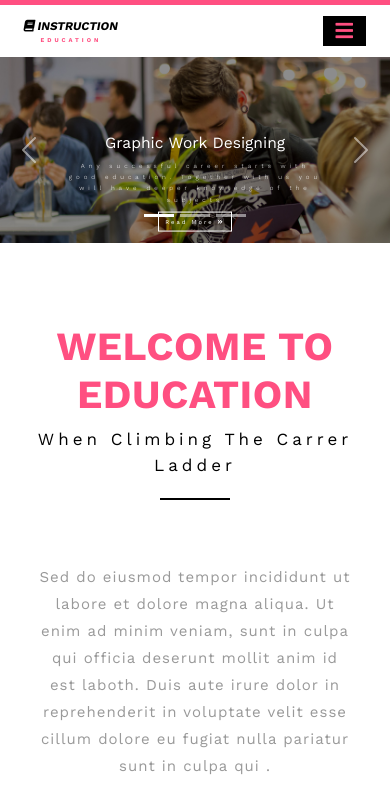
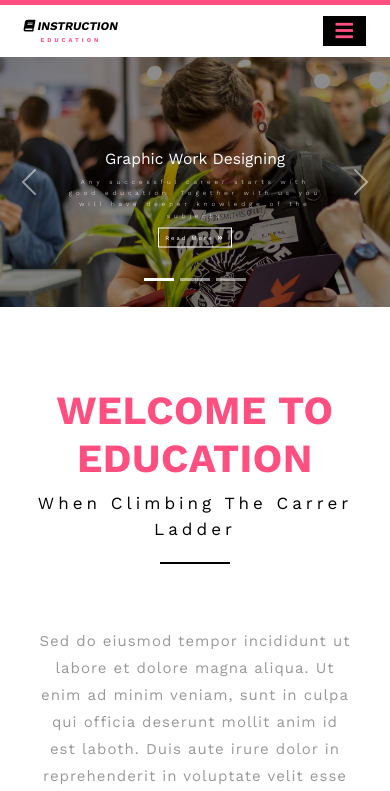
Before and after one commit to sublearn/cyber_Instruction, a website: page index.html in a window 390 px wide. Shown: the part 53-844 px from the top of the page. Drawn offline with nearby package versions, Linux system fonts and the light colour scheme.

Commit message:
z-index, fix img resp object-fit cover

```diff
--- a/css/index.css
+++ b/css/index.css
@@ -230,6 +230,13 @@ Line height các vùng respon nên để theo font-size - em chứ ko set cứng
 
 #carouselCyber .carousel-caption button:hover {
   background-color: #ff4f81;
+}
+
+#carouselCyber .carousel-control-next,
+.carousel-control-next,
+#carouselCyber .carousel-control-next,
+.carousel-control-prev {
+  z-index: 11;
 }
 
 /* NOTE WELCOME */
@@ -686,6 +693,15 @@ Test bằng dev tool đôi khi phải tắt mở mô phỏng thiết bị lại
 */
 
 /*
+Show device frame - hiện khung màn hình
+Test hết các loại thiết bị, đặc biệt các dòng iphone,
+Note lại các lỗi phát hiện
+Chú ý có thể do lỗi giả lập, phải reload mở đi lại nhiều
+Có thiết bị thật hoặc tool test tự động sẽ ổn hơn
+
+*/
+
+/*
 
 https://getbootstrap.com/docs/5.1/layout/breakpoints/
 https://getbootstrap.com/docs/5.1/layout/containers/
@@ -728,6 +744,7 @@ Các class của BS hay đi kèm !important trong css - đoán ngược trong ht
     font-size: 1.6vw;
     margin-bottom: 0.5em;
   }
+
   /* Kích thước chữ button nên resp theo chữ trong vùng đó */
   #carouselCyber .carousel-caption button {
     font-size: 1.5vw;
@@ -739,6 +756,7 @@ Các class của BS hay đi kèm !important trong css - đoán ngược trong ht
   .navInstruction .navbar-brand p:first-child {
     font-size: 3vw;
   }
+
   .navInstruction .navbar-brand p:last-child {
     font-size: 1.5vw;
   }
@@ -747,6 +765,25 @@ Các class của BS hay đi kèm !important trong css - đoán ngược trong ht
 @media screen and (max-width: 575.98px) {
   .header__left a {
     display: block;
+  }
+}
+
+/* Check các thiết bị thì phát hiện lỗi ở vùng 414px
+Tuy nhiên số gợi ý trong devtool có thể sai lệch, offset nhỏ
+- BS ko có nên dùng đúng số */
+@media screen and (max-width: 415px) {
+  #carouselCyber {
+    height: 250px;
+  }
+
+  #carouselCyber .carousel-inner,
+  #carouselCyber .carousel-item,
+  #carouselCyber .carousel-item img {
+    height: 100%;
+  }
+  /* Tác dụng tương tự background cover nhưng đây là cho img */
+  #carouselCyber .carousel-item img {
+    object-fit: cover;
   }
 }
 
@@ -793,6 +830,7 @@ Max win màn lớn trước nhỏ sau
     margin: 0;
     padding: 0 2px;
   }
+
   #navbarInstruction .nav-link {
     font-size: 12px;
     padding: 5px;
```
